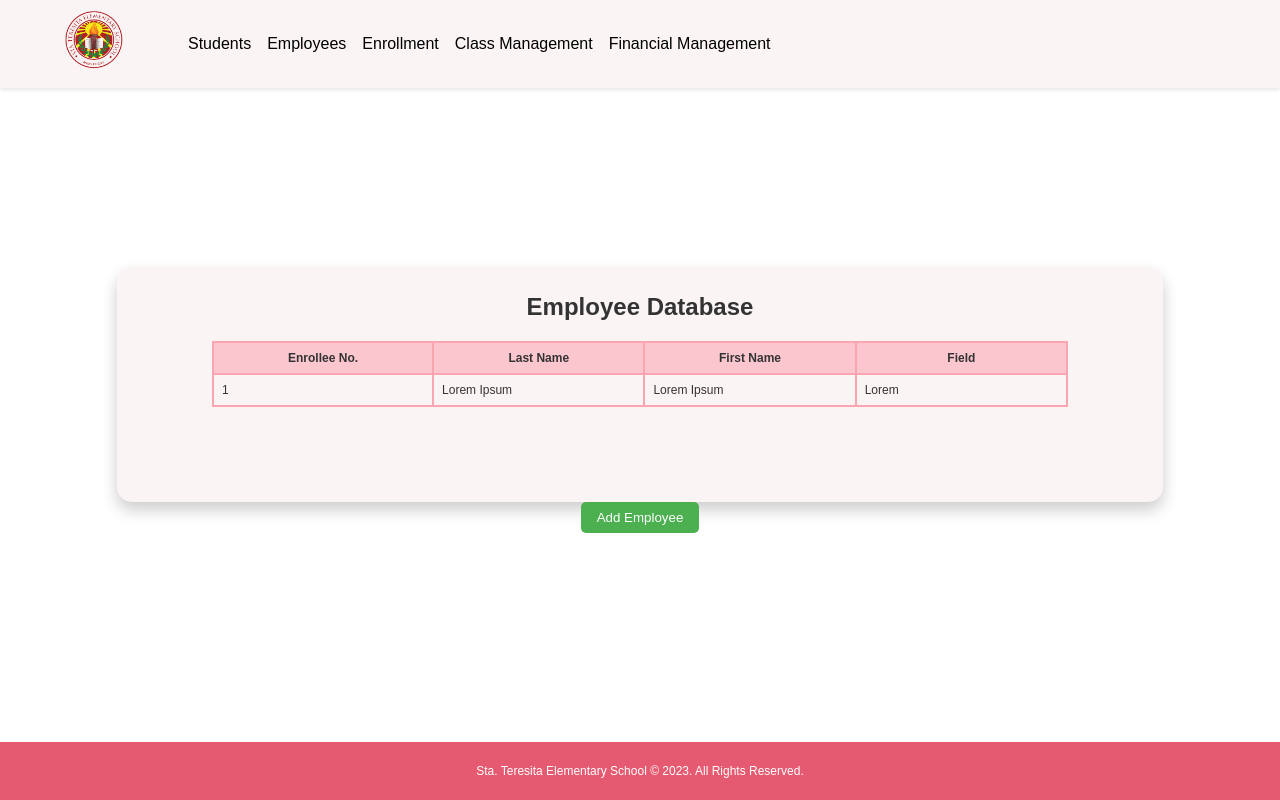
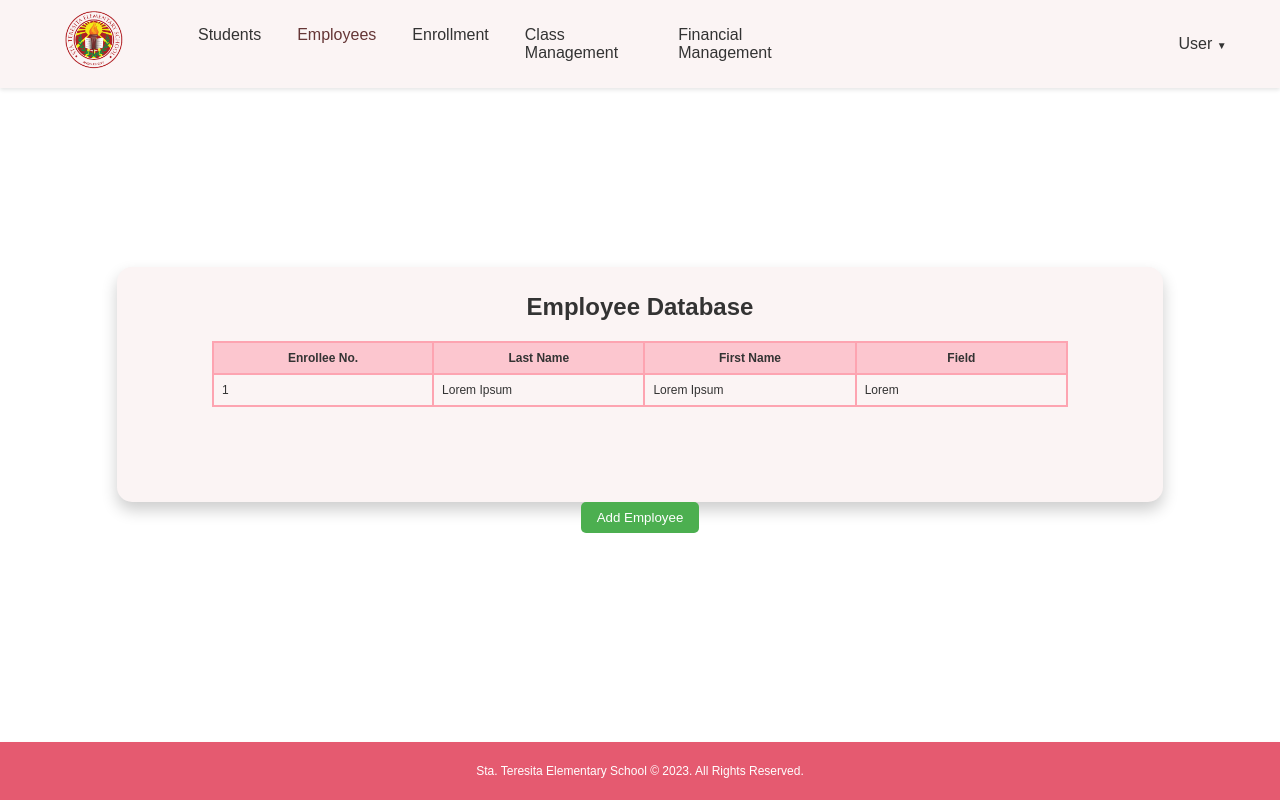
Before and after one commit to KurtRumbaua/WebSys_SRMS, a React (Create React App) app in the folder frontend/: page /employee-database in a window 1280 px wide. Built offline with nearby package versions, Linux system fonts and the light colour scheme.

Commit message:
Fix Header and Footer on Admin Pages

```diff
--- a/frontend/src/pages/adminviews/class-management.js
+++ b/frontend/src/pages/adminviews/class-management.js
@@ -1,7 +1,9 @@
-import React, { useState } from 'react';
-import '../../styles/class-management.css'; // Import CSS file for styling
+import React, { useState } from "react";
+import "../../styles/class-management.css"; // Import CSS file for styling
 import { NavLink } from "react-router-dom";
 import logo from "../../assets/Schoollogo.png";
+import AdminHeader from "../../components/admin-header";
+import STESFooter from "../../components/footer";
 
 function ClassManagementPage() {
   const [selectedGrade, setSelectedGrade] = useState("");
@@ -27,41 +29,16 @@ function ClassManagementPage() {
 
   return (
     <div className="admin-classmanagement">
-              <header className="admin-header">
-          <img className="home-logo" src={logo} alt="School Logo" />
-          <nav className="admin-nav">
-            <ul>
-              <li>
-              <NavLink to="/student-database" activeClassName="active">
-                  Students
-                </NavLink>
-              </li>
-              <li>
-              <NavLink to="/employee-database" activeClassName="active">
-                  Employees
-                </NavLink>
-              </li>
-              <li>
-                <NavLink to="/enroll-student" activeClassName="active">
-                  Enrollment
-                </NavLink>
-              </li>
-              <li>
-              <NavLink to="/class-management" activeClassName="active">
-                  Class Management
-                </NavLink>
-              </li>
-              <NavLink to="/financial-management" activeClassName="active">
-                  Financial Management
-                </NavLink>
-            </ul>
-          </nav>
-        </header>
+      <AdminHeader />
       <div className="main-content">
         {/* Grade Level Dropdown */}
         <div className="grade-dropdown-container">
           <label htmlFor="grade-select">Select Grade Level:</label>
-          <select id="grade-select" value={selectedGrade} onChange={handleGradeChange}>
+          <select
+            id="grade-select"
+            value={selectedGrade}
+            onChange={handleGradeChange}
+          >
             <option value="">Select Grade</option>
             {[1, 2, 3, 4, 5, 6].map((grade) => (
               <option key={grade} value={grade}>
@@ -77,17 +54,24 @@ function ClassManagementPage() {
             {subjectsByGrade[selectedGrade].map((subject) => (
               <div key={`subject-${subject}`} className="card">
                 <h2 className="admin-card-title">{subject}</h2>
-                <p className="admin-card-content">Lorem ipsum dolor sit amet, consectetur adipiscing elit. Nulla porttitor accumsan tincidunt.</p>
-                <a href="/class-teacher-assign" onClick={() => handleAssignClick(selectedGrade)} className="assign-link">Assign</a>
+                <p className="admin-card-content">
+                  Lorem ipsum dolor sit amet, consectetur adipiscing elit. Nulla
+                  porttitor accumsan tincidunt.
+                </p>
+                <a
+                  href="/class-teacher-assign"
+                  onClick={() => handleAssignClick(selectedGrade)}
+                  className="assign-link"
+                >
+                  Assign
+                </a>
               </div>
             ))}
           </div>
         )}
       </div>
       <div>
-        <footer className="admin-footer">
-          <p>Sta. Teresita Elementary School © 2023. All Rights Reserved.</p>
-        </footer>
+        <STESFooter />
       </div>
     </div>
   );
--- a/frontend/src/pages/adminviews/employees-database.js
+++ b/frontend/src/pages/adminviews/employees-database.js
@@ -1,7 +1,7 @@
 import React, { useState } from "react";
 import "../../styles/enroll-students.css"; // Make sure to import the CSS file
-import logo from "../../assets/Schoollogo.png";
-import { NavLink } from "react-router-dom";
+import AdminHeader from "../../components/admin-header";
+import STESFooter from "../../components/footer";
 
 function EnrollStudents() {
     const [isPopupOpen, setIsPopupOpen] = useState(false);
@@ -21,36 +21,7 @@ function EnrollStudents() {
   return (
     <>
       <div className="admin-container">
-        <header className="admin-header">
-          <img className="home-logo" src={logo} alt="School Logo" />
-          <nav class="nav">
-            <ul>
-              <li>
-              <NavLink to="/student-database" activeClassName="active">
-                  Students
-                </NavLink>
-              </li>
-              <li>
-              <NavLink to="/employee-database" activeClassName="active">
-                  Employees
-                </NavLink>
-              </li>
-              <li>
-                <NavLink to="/enroll-student" activeClassName="active">
-                  Enrollment
-                </NavLink>
-              </li>
-              <li>
-              <NavLink to="/class-management" activeClassName="active">
-                  Class Management
-                </NavLink>
-              </li>
-              <NavLink to="/financial-management" activeClassName="active">
-                  Financial Management
-                </NavLink>
-            </ul>
-          </nav>
-        </header>
+        <AdminHeader />
       </div>
       <div className="enroll-students">
       <div className="admin-content">
@@ -145,9 +116,7 @@ function EnrollStudents() {
         Add Employee
       </button>
       <div>
-        <footer className="admin-footer">
-          <p>Sta. Teresita Elementary School © 2023. All Rights Reserved.</p>
-        </footer>
+        <STESFooter />
       </div>
     </>
   );
--- a/frontend/src/pages/adminviews/enroll_students.js
+++ b/frontend/src/pages/adminviews/enroll_students.js
@@ -2,6 +2,8 @@ import React, {useState} from "react";
 import "../../styles/enroll-students.css"; // Make sure to import the CSS file
 import logo from "../../assets/Schoollogo.png";
 import { NavLink } from "react-router-dom";
+import AdminHeader from "../../components/admin-header";
+import STESFooter from "../../components/footer";
 
 function EnrollStudents() {
   const [isPopupOpen, setIsPopupOpen] = useState(false);
@@ -21,50 +23,7 @@ function EnrollStudents() {
   return (
     <>
       <div className="admin-container">
-        <header className="admin-header">
-          <img className="home-logo" src={logo} alt="School Logo" />
-          <nav className="admin-nav">
-            <ul>
-              <li>
-              <NavLink to="/student-database" activeClassName="active">
-                  Students
-                </NavLink>
-              </li>
-              <li>
-              <NavLink to="/employee-database" activeClassName="active">
-                  Employees
-                </NavLink>
-              </li>
-              <li>
-                <NavLink to="/enroll-student" activeClassName="active">
-                  Enrollment
-                </NavLink>
-              </li>
-              <li>
-              <NavLink to="/class-management" activeClassName="active">
-                  Class Management
-                </NavLink>
-              </li>
-              <NavLink to="/financial-management" activeClassName="active">
-                  Financial Management
-                </NavLink>
-            </ul>
-          </nav>
-          <nav className="admin-dropdown">
-            <button
-              onClick={toggleDropdown}
-              className="dropbtn"
-              activeClassName=""
-            >
-              User <span className="dropdown-arrow">&#x25BC;</span>
-            </button>
-            {dropdownOpen && (
-              <div className="dropdown-content">
-                <a href="/login">Logout</a>
-              </div>
-            )}
-          </nav>
-        </header>
+        <AdminHeader />
       </div>
       <div className="enroll-students">
       <div className="admin-content">
@@ -129,9 +88,7 @@ function EnrollStudents() {
         </div>
       )}
       <div>
-        <footer className="admin-footer">
-          <p>Sta. Teresita Elementary School © 2023. All Rights Reserved.</p>
-        </footer>
+        <STESFooter />
       </div>
     </>
   );
--- a/frontend/src/pages/adminviews/financial-management.js
+++ b/frontend/src/pages/adminviews/financial-management.js
@@ -1,10 +1,13 @@
-import React, {useState} from "react";
+import React, { useState } from "react";
 import "../../styles/enroll-students.css"; // Make sure to import the CSS file
 import logo from "../../assets/Schoollogo.png";
 import { NavLink } from "react-router-dom";
+import AdminHeader from "../../components/admin-header";
+import STESFooter from "../../components/footer";
 
 function EnrollStudents() {
-    const [isAddTransactionPopupOpen, setIsAddTransactionPopupOpen] = useState(false);
+  const [isAddTransactionPopupOpen, setIsAddTransactionPopupOpen] =
+    useState(false);
 
   // Function to toggle add transaction pop-up visibility
   const toggleAddTransactionPopup = () => {
@@ -14,18 +17,7 @@ function EnrollStudents() {
   return (
     <>
       <div className="admin-container">
-      <header className="admin-header">
-                    <img className="home-logo" src={logo} alt="School Logo" />
-                    <nav className="nav">
-                        <ul>
-                            <li><NavLink to="/student-database" activeClassName="active">Students</NavLink></li>
-                            <li><NavLink to="/employee-database" activeClassName="active">Employees</NavLink></li>
-                            <li><NavLink to="/enroll-student" activeClassName="active">Enrollment</NavLink></li>
-                            <li><NavLink to="/class-management" activeClassName="active">Class Management</NavLink></li>
-                            <li><NavLink to="/financial-management" activeClassName="active">Financial Management</NavLink></li>
-                        </ul>
-                    </nav>
-                </header>
+        <AdminHeader />
       </div>
       <div className="enroll-students">
         <div className="admin-content">
@@ -80,16 +72,15 @@ function EnrollStudents() {
         )}
         <button
           className="admin-post-button"
-        onClick={() => toggleAddTransactionPopup()}>
+          onClick={() => toggleAddTransactionPopup()}
+        >
           Add Transaction
         </button>
         <h3>Total Incoming:</h3>
         <h3>Total Outgoing:</h3>
       </div>
       <div>
-        <footer className="admin-footer">
-          <p>Sta. Teresita Elementary School © 2023. All Rights Reserved.</p>
-        </footer>
+        <STESFooter />
       </div>
     </>
   );
--- a/frontend/src/pages/adminviews/students-database.js
+++ b/frontend/src/pages/adminviews/students-database.js
@@ -2,6 +2,8 @@ import React, {useEffect ,useState } from 'react';
 import '../../styles/enroll-students.css';
 import logo from '../../assets/Schoollogo.png';
 import { NavLink } from 'react-router-dom';
+import AdminHeader from '../../components/admin-header';
+import STESFooter from '../../components/footer';
 
 function StudentsDatabase() {
     const [students, setStudents] = useState([
@@ -43,18 +45,7 @@ function StudentsDatabase() {
     return (
         <>
             <div className="admin-container">
-                <header className="admin-header">
-                    <img className="home-logo" src={logo} alt="School Logo" />
-                    <nav className="nav">
-                        <ul>
-                            <li><NavLink to="/student-database" activeClassName="active">Students</NavLink></li>
-                            <li><NavLink to="/employee-database" activeClassName="active">Employees</NavLink></li>
-                            <li><NavLink to="/enroll-student" activeClassName="active">Enrollment</NavLink></li>
-                            <li><NavLink to="/class-management" activeClassName="active">Class Management</NavLink></li>
-                            <li><NavLink to="/financial-management" activeClassName="active">Financial Management</NavLink></li>
-                        </ul>
-                    </nav>
-                </header>
+                <AdminHeader />
             </div>
             <div className="enroll-students">
                 <div className="admin-content">
@@ -101,9 +92,7 @@ function StudentsDatabase() {
                     </div>
                 )}
             </div>
-            <footer className="admin-footer">
-                <p>Sta. Teresita Elementary School © 2023. All Rights Reserved.</p>
-            </footer>
+            <STESFooter />
         </>
     );
 }
```
Lines whose indentation alone changed are shown as unchanged.
